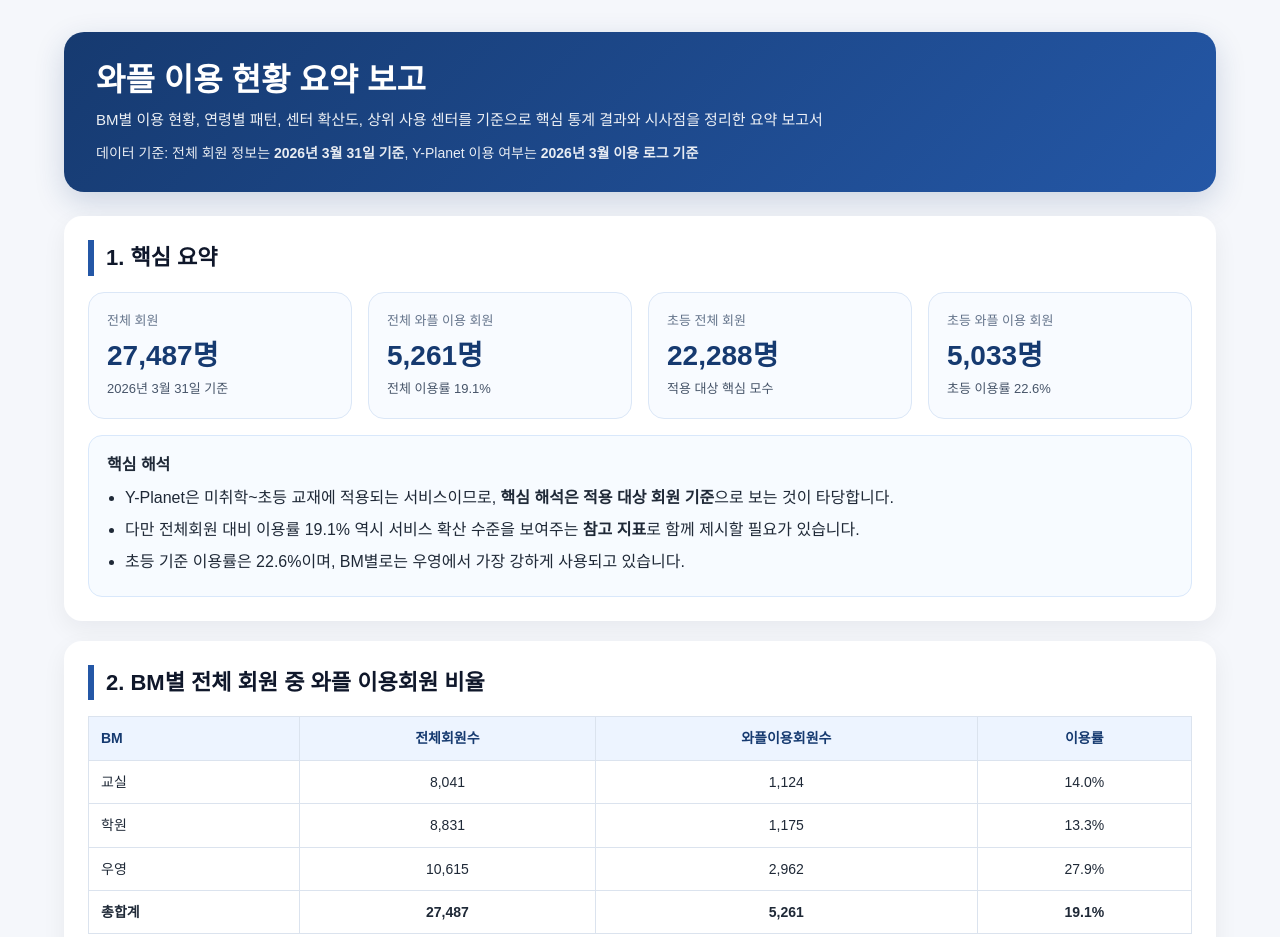
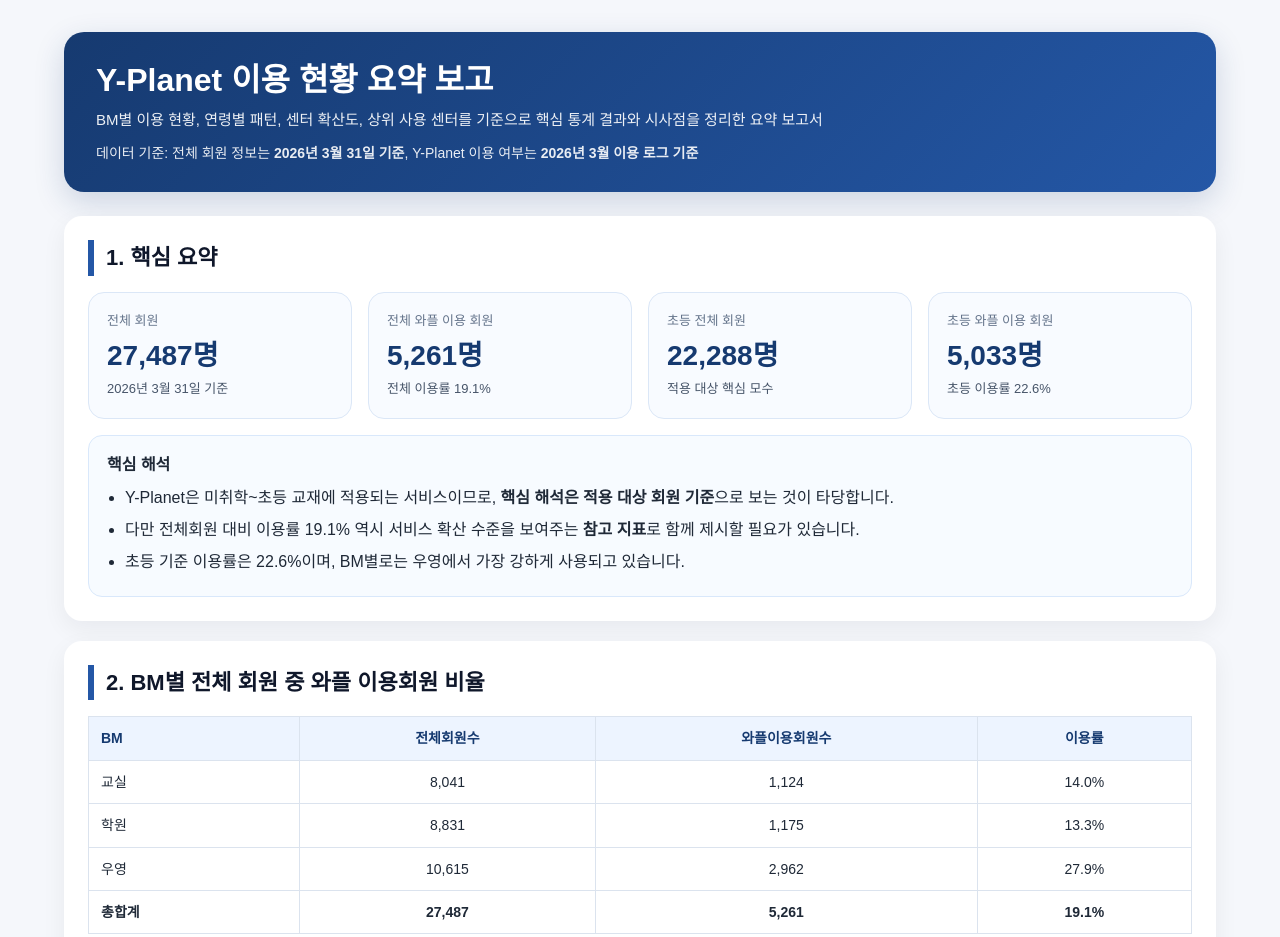
Before and after one commit to hyunqwer/work, a plain HTML site: page y-planet_202603.html in a window 1280 px wide. Shown: the top 937 px of the page. Drawn offline with Linux system fonts and the light colour scheme.

Commit message:
Update y-planet_202603.html

```diff
--- a/y-planet_202603.html
+++ b/y-planet_202603.html
@@ -147,7 +147,7 @@
 <body>
   <div class="wrap">
     <section class="hero">
-      <h1>와플 이용 현황 요약 보고</h1>
+      <h1>Y-Planet 이용 현황 요약 보고</h1>
       <p>BM별 이용 현황, 연령별 패턴, 센터 확산도, 상위 사용 센터를 기준으로 핵심 통계 결과와 시사점을 정리한 요약 보고서</p>
       <p style="margin-top:10px; font-size:14px; opacity:0.9;">데이터 기준: 전체 회원 정보는 <strong>2026년 3월 31일 기준</strong>, Y-Planet 이용 여부는 <strong>2026년 3월 이용 로그 기준</strong></p>
     </section>
```
